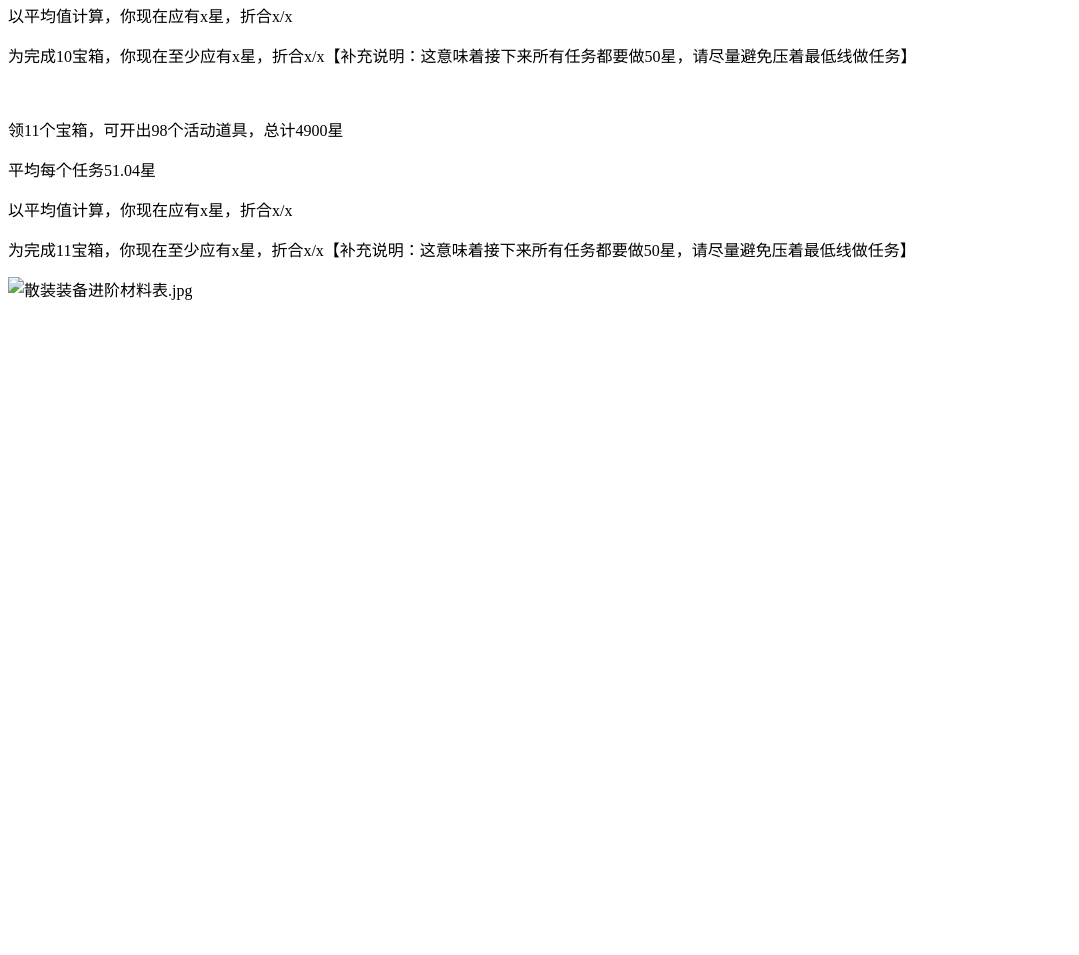
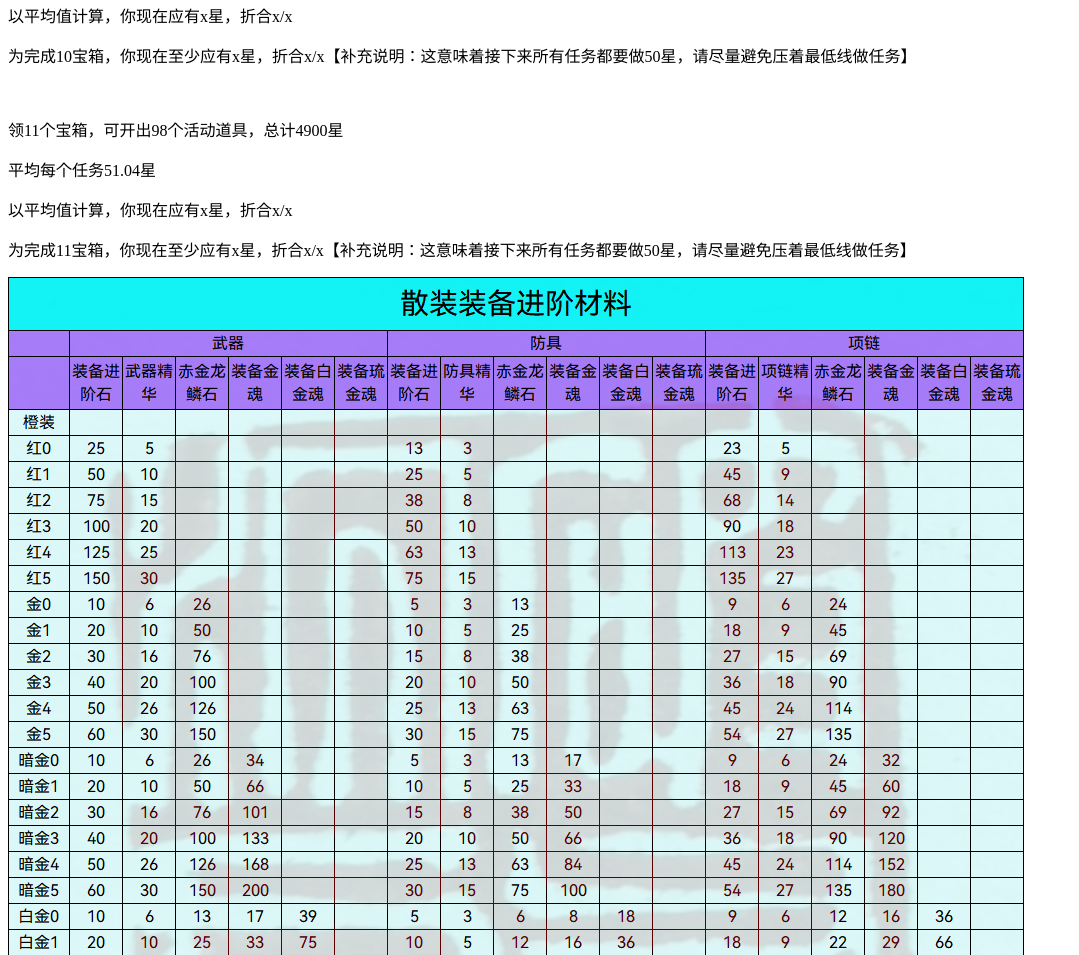
Before and after one commit to 2000y/fknsg, a plain HTML site: page index.html in a window 1280 px wide. Shown: the part 929-1884 px from the top of the page, without its empty margins (0-1079 px from the left). Before the commit the page ends 1238 px from the top, so only its background shows below. Drawn offline with Linux system fonts and the light colour scheme; the site is published under a folder, as on GitHub Pages, so addresses that start at the root find nothing.

Commit message:
Update index.html

```diff
--- a/index.html
+++ b/index.html
@@ -186,7 +186,7 @@
 	</div>
 </div>
 <div>
-	<img src="/fknsg/image/散装装备进阶材料表.jpg" alt="散装装备进阶材料表.jpg">
+	<img src="./image/散装装备进阶材料表.jpg" alt="散装装备进阶材料表.jpg">
 </div>
 </body>
 </html>
```
